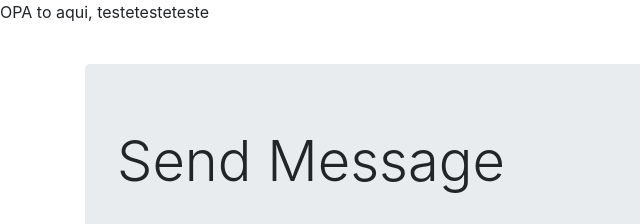
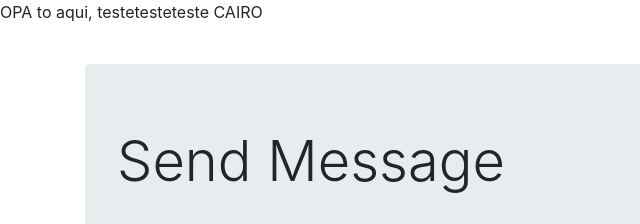
Before and after one commit to Henrique0714/ezops-test-henrique, a website: page index.html in a window 1280 px wide. Shown: the top 224 px of the page, 0-640 px from the left. Drawn offline with nearby package versions, Linux system fonts and the light colour scheme; no server answers.

Commit message:
Update index.html

```diff
--- a/index.html
+++ b/index.html
@@ -1,7 +1,7 @@
 <!DOCTYPE html>
 <html>
 <head>
-     <p>OPA to aqui, testetesteteste</p>
+     <p>OPA to aqui, testetesteteste CAIRO</p>
     <link rel="stylesheet" href="https://cdn.jsdelivr.net/npm/bootstrap@4.3.1/dist/css/bootstrap.min.css" integrity="sha384-ggOyR0iXCbMQv3Xipma34MD+dH/1fQ784/j6cY/iJTQUOhcWr7x9JvoRxT2MZw1T" crossorigin="anonymous">
   </head>
 <body>
```
